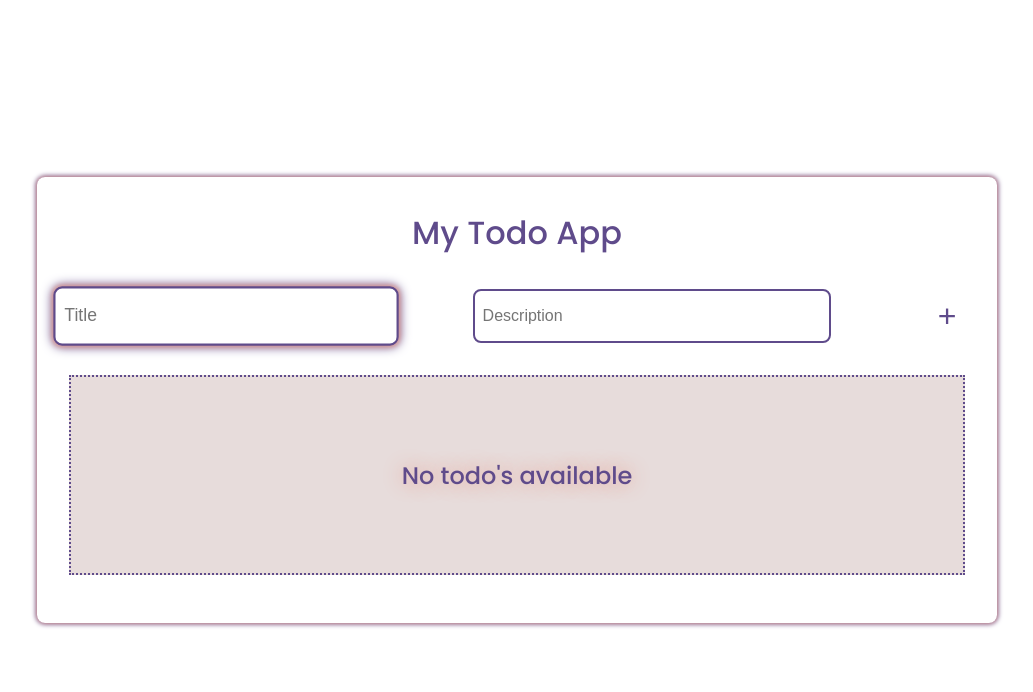
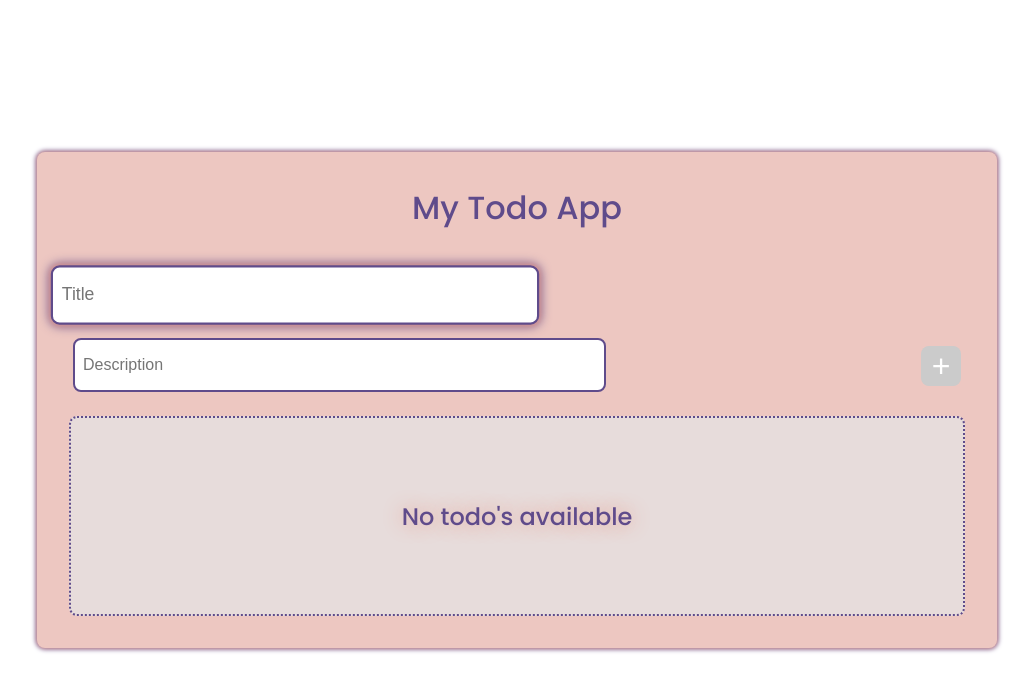
Before and after one commit to nitinkewlani/volt-todo-app, a React (Create React App) app: page / in a window 1280 px wide. Shown: the top 692 px of the page, without its empty margins (123-1156 px from the left). Built offline with nearby package versions, Linux system fonts and the light colour scheme; the HTML template or start-up script is replaced by a standard one.

Commit message:
css changes and scroll new item in view

```diff
--- a/src/components/InputComponent/InputComponent.jsx
+++ b/src/components/InputComponent/InputComponent.jsx
@@ -10,6 +10,7 @@ const InputComponent = React.forwardRef((props, inputRef) => {
     placeholder = "",
     className = "",
     onBlur,
+    autoComplete = false,
   } = props;
 
   const handleChange = (event) => {
@@ -34,6 +35,7 @@ const InputComponent = React.forwardRef((props, inputRef) => {
       ref={inputRef}
       className={className}
       onBlur={handleBlur}
+      autoComplete={autoComplete ? "on" : "off"}
     />
   );
 });
--- a/src/components/TodoComponent/ListComponent.jsx
+++ b/src/components/TodoComponent/ListComponent.jsx
@@ -3,7 +3,7 @@ import styles from "./TodoComponent.module.scss";
 import TodoItem from "./TodoItem";
 import { checkIfFunctionExists } from "./utils";
 
-const ListComponent = (props) => {
+const ListComponent = React.forwardRef((props, listRef) => {
   const {
     list = [],
     onRemove = (index) => {},
@@ -30,7 +30,7 @@ const ListComponent = (props) => {
   );
 
   return (
-    <div className={styles.list}>
+    <div className={styles.list} ref={listRef}>
       {list.map((item = {}, index = 0) => (
         <TodoItem
           key={item?.id || index}
@@ -46,6 +46,6 @@ const ListComponent = (props) => {
       ))}
     </div>
   );
-};
+});
 
 export default ListComponent;
--- a/src/components/TodoComponent/TodoComponent.jsx
+++ b/src/components/TodoComponent/TodoComponent.jsx
@@ -1,4 +1,4 @@
-import React, { useCallback, useEffect, useState } from "react";
+import React, { useCallback, useEffect, useRef, useState } from "react";
 import { STORAGE_KEYS } from "../../constants";
 import { getItem, setItem } from "../../utils/localStorage";
 import Placeholder from "../Placeholder/Placeholder";
@@ -10,6 +10,17 @@ import styles from "./TodoComponent.module.scss";
 const TodoComponent = () => {
   const listFromStorage = getItem(STORAGE_KEYS.TODO_ITEMS) || [];
   const [list, setList] = useState([...listFromStorage]);
+  const listRef = useRef(null);
+
+  const scrollNewItemInView = () => {
+    if (listRef.current) {
+      listRef.current?.lastElementChild?.scrollIntoView({
+        behaviour: "smooth",
+        block: "end",
+        inline: "end",
+      });
+    }
+  };
 
   const handleSubmit = (input = {}) => {
     setList((prev) => [...prev, input]);
@@ -41,6 +52,9 @@ const TodoComponent = () => {
 
   useEffect(() => {
     setItem(STORAGE_KEYS.TODO_ITEMS, list);
+    if (list.length > 0) {
+      scrollNewItemInView();
+    }
   }, [list]);
 
   return (
@@ -48,7 +62,12 @@ const TodoComponent = () => {
       <Header />
       <AddContainer onSubmit={handleSubmit} />
       {list.length > 0 ? (
-        <List list={list} onRemove={handleRemove} onEditDone={handleEditDone} />
+        <List
+          list={list}
+          onRemove={handleRemove}
+          onEditDone={handleEditDone}
+          ref={listRef}
+        />
       ) : (
         <Placeholder />
       )}
--- a/src/components/TodoComponent/TodoComponent.module.scss
+++ b/src/components/TodoComponent/TodoComponent.module.scss
@@ -2,10 +2,10 @@
 
 $primary-color: #5f4b8bff;
 $secondary-color: #e69a8dff;
+$lavender-color: lavender;
+$border-color: #d7d2d2;
 $white-color: #fff;
-$grey-color: #000;
 $border-radius: 0.5rem;
-$border-color: #d7d2d2;
 
 * {
   box-sizing: border-box;
@@ -31,6 +31,7 @@ $border-color: #d7d2d2;
   border-radius: $border-radius;
   box-shadow: 0px 0px 4px 0px $secondary-color, 0px 0px 5px 1px $primary-color;
   width: 75%;
+  background: rgb(237, 199, 193);
 
   .header {
     font-size: 2rem;
@@ -48,17 +49,19 @@ $border-color: #d7d2d2;
     text-shadow: 0px 0px 20px $secondary-color;
     font-weight: 500;
     font-size: 1.5rem;
-    margin-bottom: 1rem;
+    margin-top: 0.5rem;
     border: 2px dotted $primary-color;
     background: rgb(231, 220, 219);
+    border-radius: $border-radius;
   }
 
   .addContainer {
-    @include flexBox(row, space-between, center);
-    margin-bottom: 2rem;
+    @include flexBox(row, space-between, flex-start);
+    flex-wrap: wrap;
+    padding: 0.25rem 0.25rem 0 0.25rem;
     > input {
       outline: none;
-      text-transform: capitalize;
+      caret-color: $secondary-color;
       border: 2px solid $primary-color;
       padding: 1rem 0.5rem;
       border-radius: $border-radius;
@@ -70,30 +73,32 @@ $border-color: #d7d2d2;
         box-shadow: 0px 0px 5px 1px $secondary-color,
           0px 0px 10px 1px $primary-color;
       }
-
-      &:nth-child(1) {
-        width: 35%;
-        margin-right: 1.5rem;
+      &::placeholder {
+        text-transform: capitalize;
       }
-      &:nth-child(2) {
-        width: 40%;
-        margin-right: 2rem;
-      }
-      &:nth-child(3) {
-        width: 20%;
-      }
+    }
+    > :nth-child(1) {
+      margin-bottom: 1rem;
+      flex-basis: 50%;
+    }
+    > :nth-child(2) {
+      margin-bottom: 1rem;
+      flex-basis: 60%;
     }
     > button {
       @include flexBox(column, center, center);
+      align-self: flex-start;
       cursor: pointer;
-      background: none;
+      background: #80808038;
       outline: none;
       color: $primary-color;
       font-size: 2rem;
       border: none;
-      height: 2.25rem;
-      width: 2.25rem;
-
+      height: 2.5rem;
+      width: 2.5rem;
+      border-radius: $border-radius;
+      margin-top: 0.5rem;
+      box-shadow: 0px 0px 5px 1px $primary-color;
       &:focus,
       &:hover {
         background: $primary-color;
@@ -103,6 +108,17 @@ $border-color: #d7d2d2;
         transform: scale(1.2);
         box-shadow: 0px 0px 5px 1px $secondary-color,
           0px 0px 10px 1px $primary-color;
+      }
+      &:disabled {
+        background: rgb(203, 203, 203);
+        color: #fff;
+        cursor: no-drop;
+        box-shadow: none;
+        transition: none;
+        transform: none;
+        &:hover {
+          border-radius: $border-radius;
+        }
       }
     }
   }
@@ -125,11 +141,17 @@ $border-color: #d7d2d2;
       &:not(:last-child) {
         border-bottom: 1px solid $border-color;
       }
+
+      &:last-child {
+        margin-bottom: 0;
+      }
+
       .editContainer {
         @include flexBox(column, space-between, flex-start);
         > input {
           outline: none;
           border: none;
+          caret-color: $primary-color;
           font-size: 1rem;
           padding: 0.25rem 0.5rem;
           border-radius: $border-radius;
@@ -144,11 +166,6 @@ $border-color: #d7d2d2;
             width: 60%;
             padding: 1rem 0.5rem;
             position: relative;
-            &:before {
-              content: "Content Title: ";
-              font-weight: bold;
-              color: #555;
-            }
           }
           &:nth-child(2) {
             font-size: 0.9rem;
@@ -197,7 +214,7 @@ $border-color: #d7d2d2;
         transition: all 0.25s ease-in-out;
         border: 1px solid $border-color;
         border-radius: $border-radius;
-        background-color: lavender;
+        background-color: $lavender-color;
         box-shadow: 0px 0px 5px $primary-color;
         padding: 1rem;
         color: #000;
@@ -222,7 +239,7 @@ $border-color: #d7d2d2;
     }
     .itemInEditMode {
       border: 1px solid $border-color;
-      background-color: lavender;
+      background-color: $lavender-color;
       border-radius: $border-radius;
       box-shadow: 0px 0px 5px $primary-color;
       width: 100%;
```
